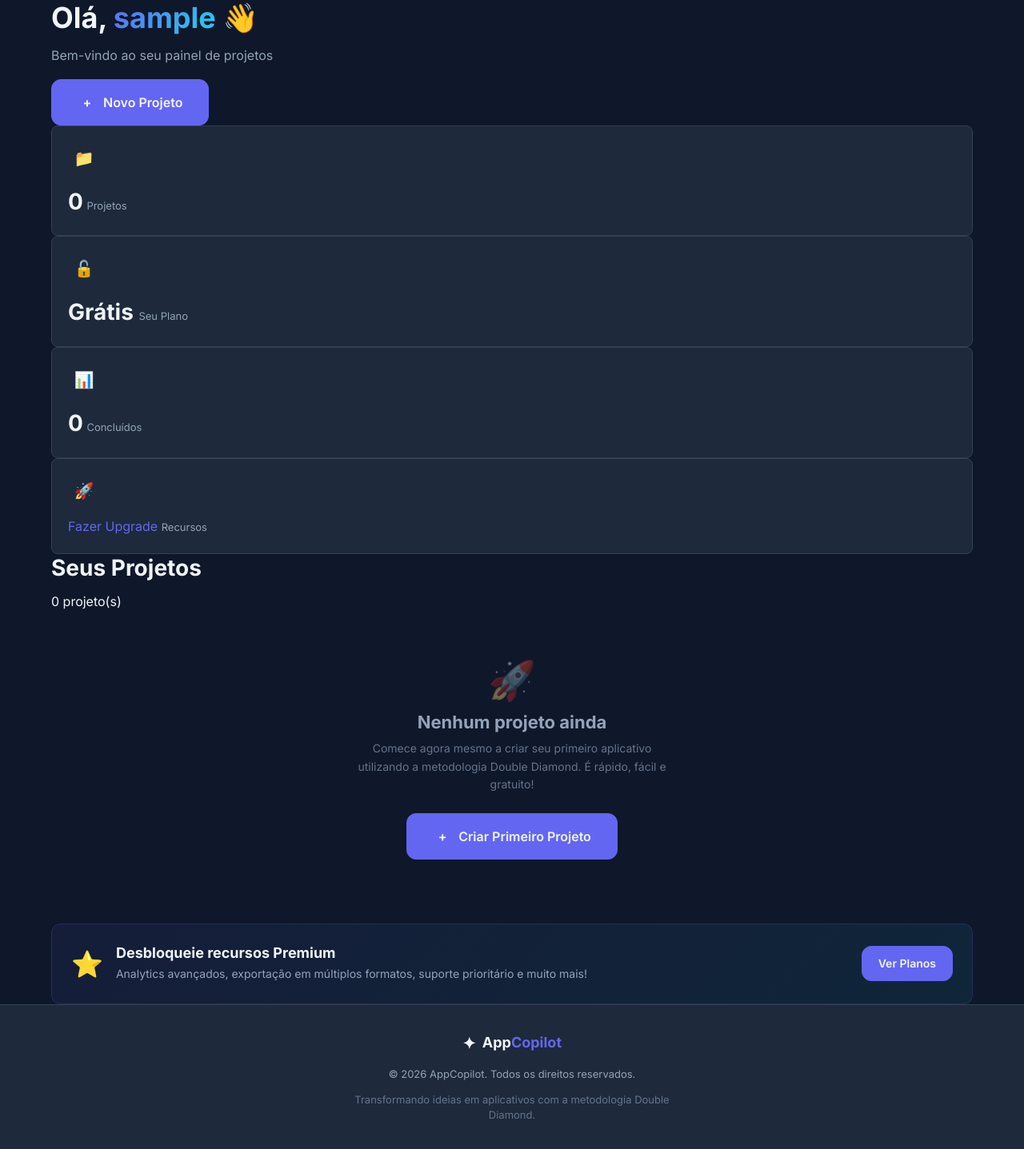
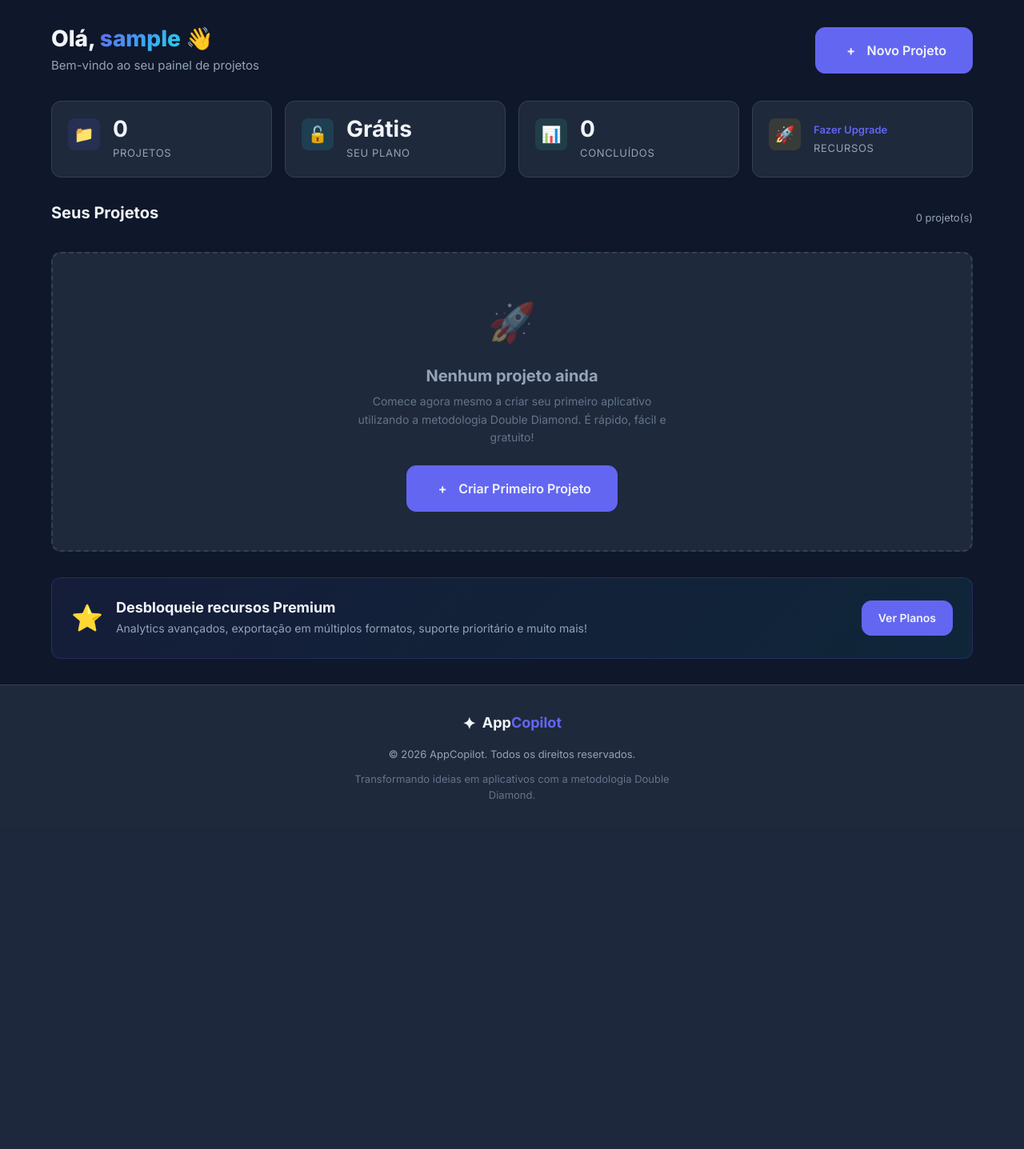
Before and after one commit to Tonyctc/app-copilot, a Flask app: page /dashboard in a window 1280 px wide. Shown: the part 64-1501 px from the top of the page at 80% size. After the commit the page ends 1063 px from the top, so only its background shows below. Run offline with Flask 3, Linux system fonts and the light colour scheme; the visitor is signed in with stand-in values (Sample User, id 1); data that the repository does not hold is empty; some libraries are stand-ins or nearby versions.

Commit message:
fix: adiciona CSS completo do dashboard (estava sem estilo)
- Adiciona .dashboard-section, .dashboard-header, .dashboard-greeting, .dashboard-title
- Adiciona .stats-row (grid 4 colunas) com .stat-card estilizados (bg-surface, hover com glow)
- Adiciona .stat-icon-projects/plan/progress/upgrade (icones com fundo colorido)
- Adiciona .projects-grid (auto-fill 340px), .project-card (borda, sombra, hover)
- Adiciona .project-card-header, .project-name, .project-phase-badge
- Adiciona .project-card-body, .project-description, .project-meta
- Adiciona .project-progress, .progress-bar (6px), .progress-fill (gradiente)
- Adiciona .project-card-footer
- Adiciona .empty-state com borda tracejada
- Corrige radius-2xl -> radius-xl

All 12 E2E tests passing

```diff
--- a/backend/static/css/style.css
+++ b/backend/static/css/style.css
@@ -2728,7 +2728,307 @@ textarea.form-control {
 }
 
 /* --------------------------------------------------------------------------
-   18. Auth Pages (Login / Register)
+   18. Dashboard
+   -------------------------------------------------------------------------- */
+.dashboard-section {
+  padding: var(--space-8) 0;
+}
+
+.dashboard-header {
+  display: flex;
+  align-items: center;
+  justify-content: space-between;
+  flex-wrap: wrap;
+  gap: var(--space-4);
+  margin-bottom: var(--space-8);
+}
+
+.dashboard-greeting {
+  flex: 1;
+  min-width: 200px;
+}
+
+.dashboard-title {
+  font-size: 1.75rem;
+  font-weight: 800;
+  margin-bottom: var(--space-1);
+  line-height: 1.2;
+}
+
+.dashboard-subtitle {
+  font-size: 0.9375rem;
+  color: var(--color-text-muted);
+  margin: 0;
+}
+
+.dashboard-actions {
+  display: flex;
+  gap: var(--space-3);
+  align-items: center;
+}
+
+/* Stats Row */
+.stats-row {
+  display: grid;
+  grid-template-columns: repeat(4, 1fr);
+  gap: var(--space-4);
+  margin-bottom: var(--space-8);
+}
+
+.stat-card {
+  background: var(--bg-surface);
+  border: 1px solid var(--color-border);
+  border-radius: var(--radius-xl);
+  padding: var(--space-5);
+  display: flex;
+  align-items: center;
+  gap: var(--space-4);
+  transition: all var(--transition-base);
+}
+
+.stat-card:hover {
+  border-color: var(--color-primary);
+  box-shadow: var(--shadow-glow-primary);
+}
+
+.stat-icon {
+  width: 48px;
+  height: 48px;
+  border-radius: var(--radius-lg);
+  display: flex;
+  align-items: center;
+  justify-content: center;
+  font-size: 1.25rem;
+  flex-shrink: 0;
+}
+
+.stat-icon-projects {
+  background: rgba(99, 102, 241, 0.12);
+}
+
+.stat-icon-plan {
+  background: rgba(34, 211, 238, 0.12);
+}
+
+.stat-icon-progress {
+  background: rgba(52, 211, 153, 0.12);
+}
+
+.stat-icon-upgrade {
+  background: rgba(251, 191, 36, 0.12);
+}
+
+.stat-info {
+  display: flex;
+  flex-direction: column;
+  gap: 2px;
+}
+
+.stat-value {
+  font-size: 1.5rem;
+  font-weight: 800;
+  line-height: 1;
+  display: block;
+}
+
+.stat-label {
+  font-size: 0.75rem;
+  color: var(--color-text-muted);
+  text-transform: uppercase;
+  letter-spacing: 0.05em;
+  display: block;
+}
+
+.stat-link {
+  font-size: 0.8125rem;
+  color: var(--color-primary);
+  font-weight: 600;
+  text-decoration: none;
+}
+
+.stat-link:hover {
+  text-decoration: underline;
+}
+
+/* Projects Section */
+.projects-section {
+  margin-bottom: var(--space-8);
+}
+
+.projects-header {
+  display: flex;
+  align-items: center;
+  justify-content: space-between;
+  margin-bottom: var(--space-6);
+}
+
+.projects-section-title {
+  font-size: 1.25rem;
+  font-weight: 700;
+}
+
+.projects-count {
+  font-size: 0.8125rem;
+  color: var(--color-text-muted);
+}
+
+.projects-grid {
+  display: grid;
+  grid-template-columns: repeat(auto-fill, minmax(340px, 1fr));
+  gap: var(--space-4);
+}
+
+.project-card {
+  background: var(--bg-surface);
+  border: 1px solid var(--color-border);
+  border-radius: var(--radius-xl);
+  overflow: hidden;
+  transition: all var(--transition-base);
+  display: flex;
+  flex-direction: column;
+}
+
+.project-card:hover {
+  border-color: var(--color-primary);
+  box-shadow: var(--shadow-glow-primary);
+  transform: translateY(-2px);
+}
+
+.project-card-header {
+  padding: var(--space-5) var(--space-5) var(--space-3);
+  display: flex;
+  align-items: flex-start;
+  justify-content: space-between;
+  gap: var(--space-3);
+}
+
+.project-name {
+  font-size: 1.0625rem;
+  font-weight: 700;
+  margin: 0;
+  line-height: 1.3;
+  flex: 1;
+}
+
+.project-phase-badge {
+  display: inline-flex;
+  align-items: center;
+  gap: var(--space-1);
+  padding: var(--space-1) var(--space-3);
+  border-radius: var(--radius-full);
+  font-size: 0.6875rem;
+  font-weight: 600;
+  white-space: nowrap;
+  background: rgba(99, 102, 241, 0.1);
+  color: var(--color-primary);
+  flex-shrink: 0;
+}
+
+.project-card-body {
+  padding: 0 var(--space-5) var(--space-4);
+  flex: 1;
+}
+
+.project-description {
+  font-size: 0.8125rem;
+  color: var(--color-text-muted);
+  margin: 0 0 var(--space-3);
+  line-height: 1.5;
+  display: -webkit-box;
+  -webkit-line-clamp: 2;
+  -webkit-box-orient: vertical;
+  overflow: hidden;
+}
+
+.project-meta {
+  display: flex;
+  gap: var(--space-4);
+  margin-bottom: var(--space-3);
+  font-size: 0.75rem;
+  color: var(--color-text-dim);
+}
+
+.project-date,
+.project-phase-label {
+  display: flex;
+  align-items: center;
+  gap: var(--space-1);
+}
+
+.meta-icon {
+  font-size: 0.75rem;
+}
+
+.project-progress {
+  display: flex;
+  align-items: center;
+  gap: var(--space-3);
+}
+
+.progress-bar {
+  flex: 1;
+  height: 6px;
+  background: var(--color-border);
+  border-radius: var(--radius-full);
+  overflow: hidden;
+}
+
+.progress-fill {
+  height: 100%;
+  background: linear-gradient(90deg, var(--color-primary), var(--color-accent));
+  border-radius: var(--radius-full);
+  transition: width var(--transition-base);
+}
+
+.progress-text {
+  font-size: 0.75rem;
+  font-weight: 600;
+  color: var(--color-text-muted);
+  min-width: 2.5em;
+  text-align: right;
+}
+
+.project-card-footer {
+  padding: var(--space-3) var(--space-5);
+  border-top: 1px solid var(--color-border);
+  display: flex;
+  gap: var(--space-3);
+}
+
+/* Empty State */
+.empty-state {
+  text-align: center;
+  padding: var(--space-12) var(--space-4);
+  background: var(--bg-surface);
+  border: 2px dashed var(--color-border);
+  border-radius: var(--radius-xl);
+}
+
+.empty-state-illustration {
+  margin-bottom: var(--space-4);
+}
+
+.empty-icon {
+  font-size: 3rem;
+  display: block;
+}
+
+.empty-title {
+  font-size: 1.25rem;
+  font-weight: 700;
+  margin-bottom: var(--space-2);
+}
+
+.empty-text {
+  font-size: 0.875rem;
+  color: var(--color-text-muted);
+  max-width: 400px;
+  margin: 0 auto var(--space-6);
+  line-height: 1.6;
+}
+
+/* --------------------------------------------------------------------------
+   19. Auth Pages (Login / Register)
    -------------------------------------------------------------------------- */
 .auth-section {
   display: flex;
```
